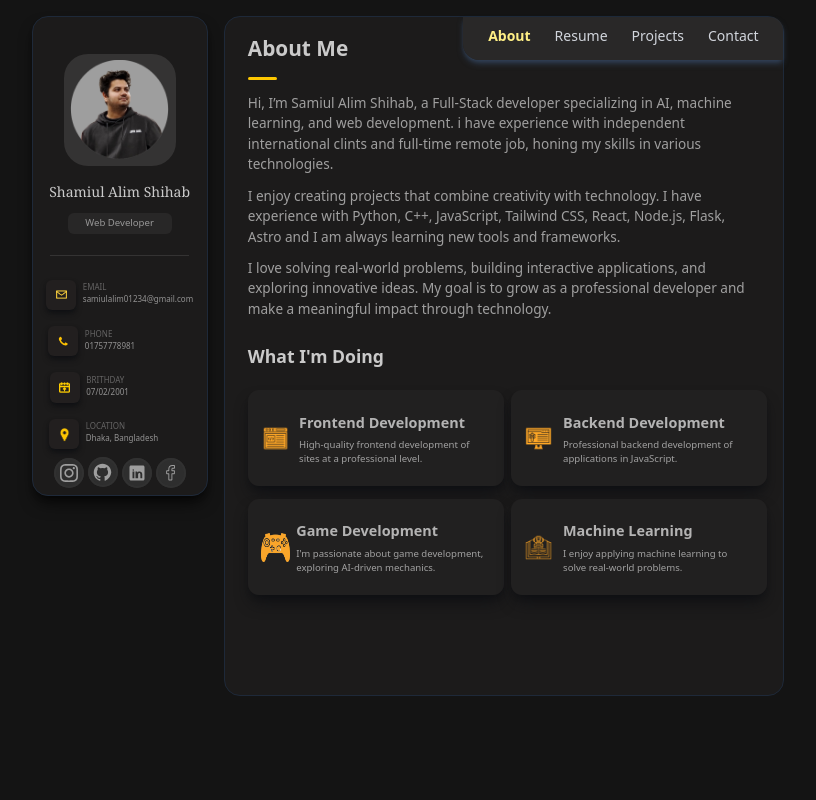
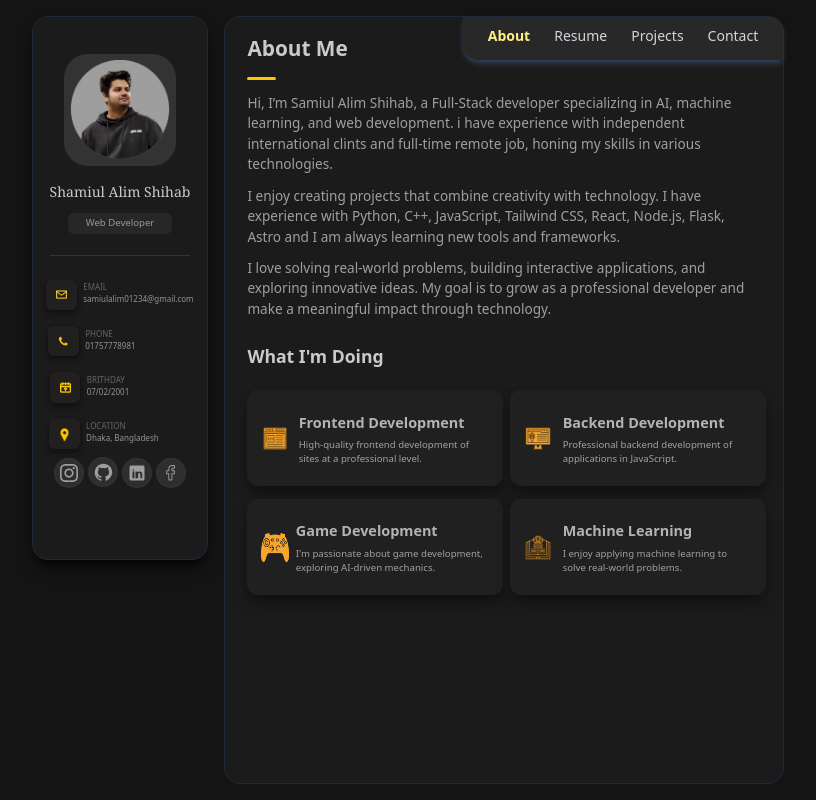
Before and after one commit to Shamiul-alim/My-Portfolio, an Astro site: page / in a window 1280 px wide. Shown: the whole page, without its empty margins (232-1048 px from the left). Built offline with nearby package versions, Linux system fonts and the light colour scheme; Astro itself is replaced by a stand-in of ours.

Commit message:
initial responsive

```diff
--- a/src/components/Profile.tsx
+++ b/src/components/Profile.tsx
@@ -7,7 +7,7 @@ import { motion } from "framer-motion";
 export default function profile() {
   return (
     <div>
-      <div className="bg-[#23222285] h-[30rem] w-[11rem] border-1 border-gray-800 rounded-2xl flex flex-col items-center shadow-lg shadow-[#000000a7]">
+      <div className="bg-[#23222285] sm:visible h-[68vh] w-[11rem] sm:w-[] border-1 border-gray-800 rounded-2xl flex flex-col items-center shadow-lg shadow-[#000000a7]">
 			<div className="bg-[#3a3939cf] h-[7rem] w-[7rem] rounded-3xl mt-[2.3rem] mb-[1rem]">
 				<img className='p-[0.4rem]' src={Data.profileImage}/>
 			</div>
--- a/src/layouts/Layout.astro
+++ b/src/layouts/Layout.astro
@@ -12,13 +12,15 @@ import Navbar from '@/components/Navbar';
 		<meta name="generator" content={Astro.generator} />
 		<title>Shamiul Alim</title>
 	</head>
-	<body class="bg-[#000000eb] flex justify-center gap-[1.05rem] pt-[1rem]">
-		<div>
-			<Profile client:load/>
-		</div>
-		<div class="bg-[#23222285] h-[42.5rem] w-[35rem] border-1 border-gray-800 rounded-2xl font-sans ">
-			<Navbar  client:only="react" />
-			<slot />
+	<body class="bg-[#000000eb] ">
+		<div class="flex flex-col justify-center sm:flex-row  gap-[1rem] pt-[1rem] min-h-screen">
+			<div class="flex justify-center " >
+				<Profile client:load/>
+			</div>
+			<div class="bg-[#23222285] h-screen sm:h-[96vh] pb-[3rem] sm:pb-0 w-full sm:w-[35rem] border-1 border-gray-800 rounded-2xl font-sans ">
+				<Navbar  client:only="react" />
+				<slot />
+			</div>
 		</div>
 	</body>
 </html>
```
